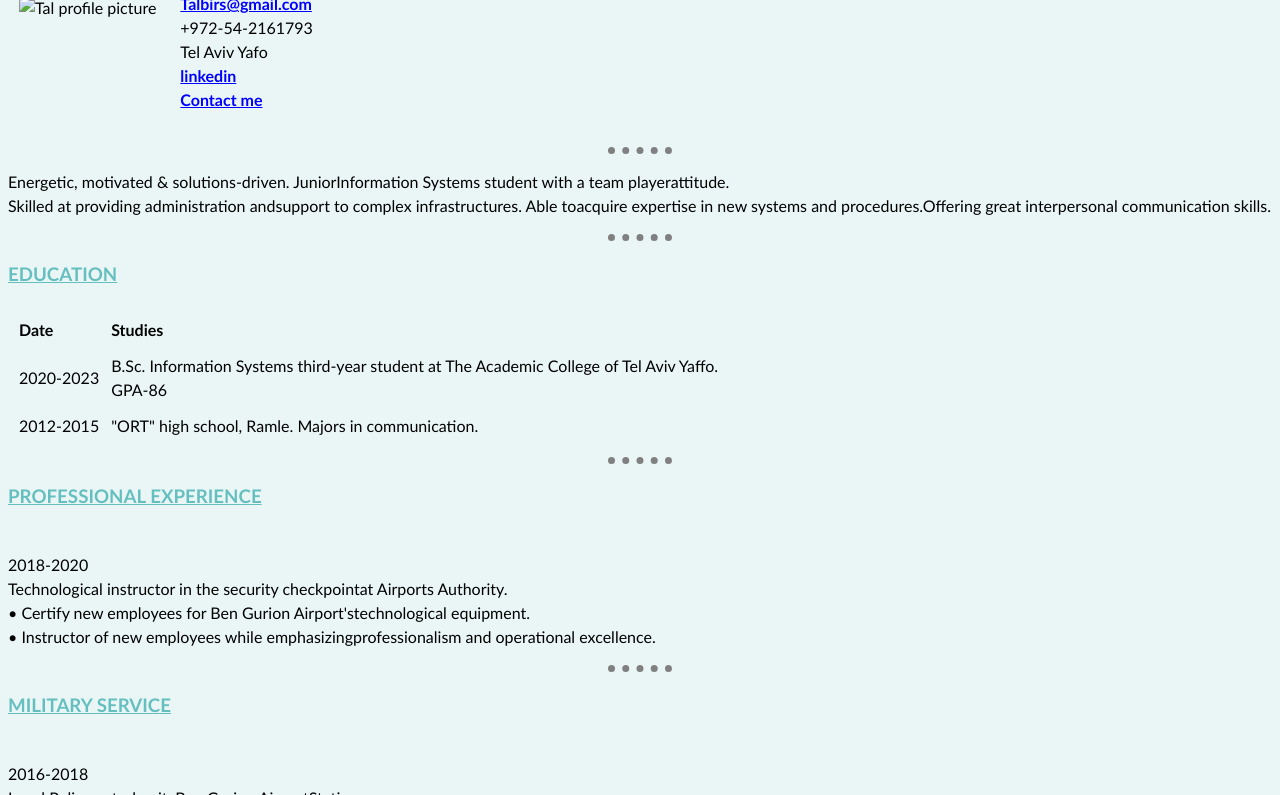
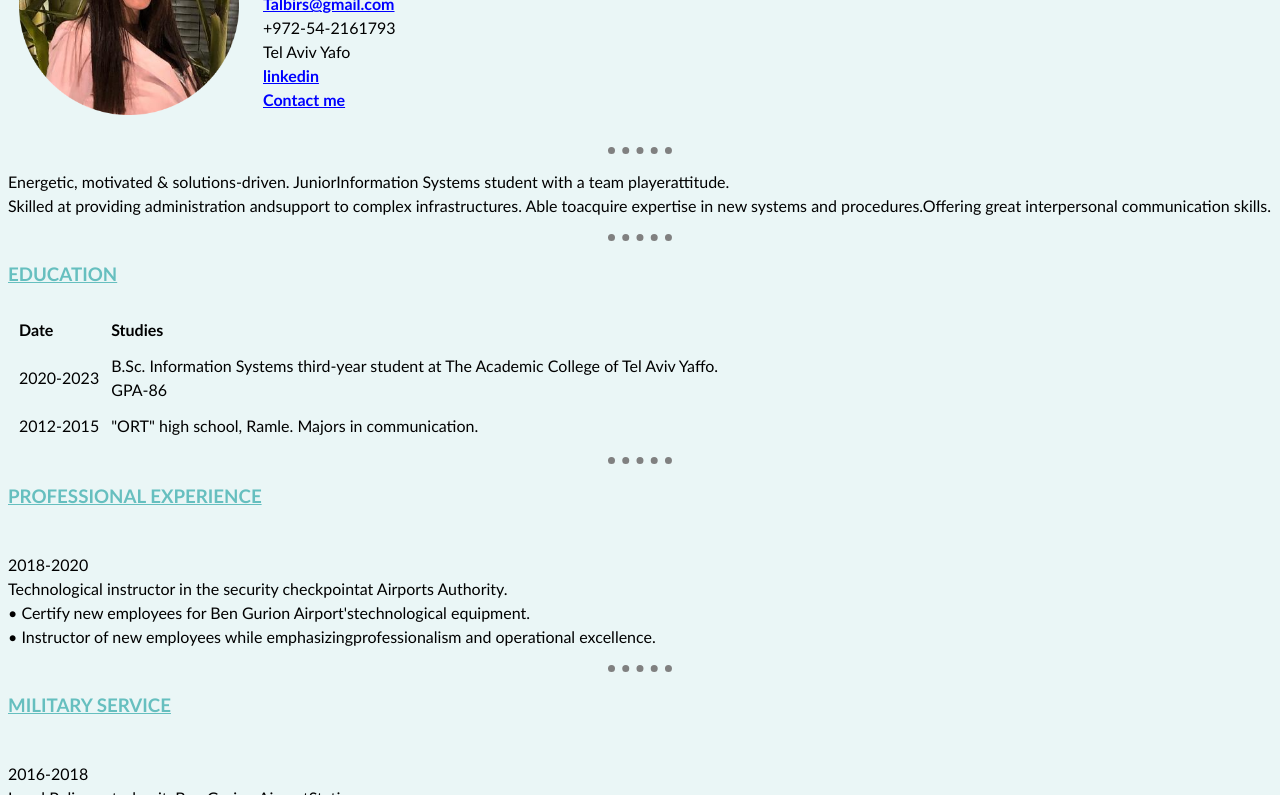
Before and after one commit to talbirs/CV, a plain HTML site: page index.html in a window 1280 px wide. Shown: the part 131-926 px from the top of the page. Drawn offline with Linux system fonts and the light colour scheme; files that its build step writes are made by us from their sources.

Commit message:
Update index.html
Signed-off-by: talbirs <105377669+talbirs@users.noreply.github.com>

```diff
--- a/index.html
+++ b/index.html
@@ -13,7 +13,7 @@
 <body>
   <table cellspacing='10'>
     <tr>
-      <td><img src="images\tal's p-modified.png" width="220" height="220" alt="Tal profile picture"> </td>
+      <td><img src="tal's p-modified.png" width="220" height="220" alt="Tal profile picture"> </td>
       <td></td>
       <td>
         <h1>Tal Birs</h1>
```
